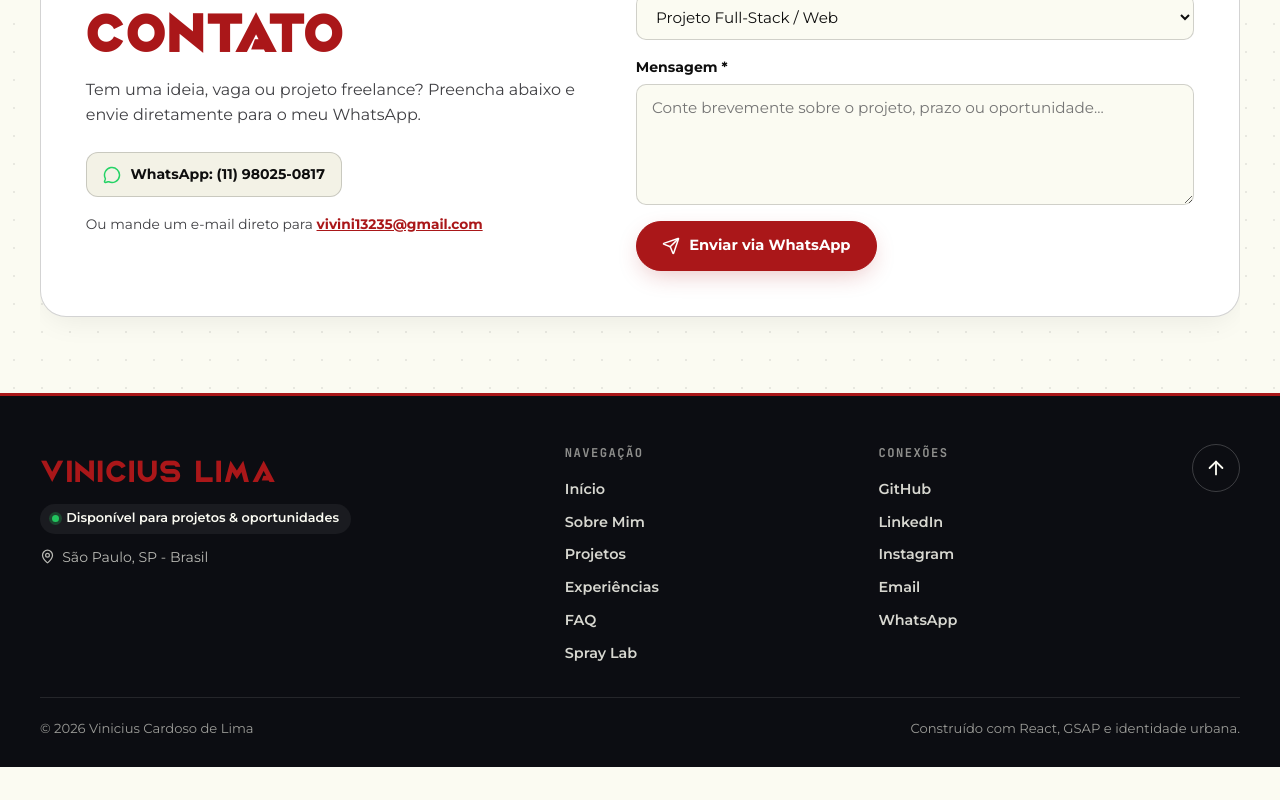
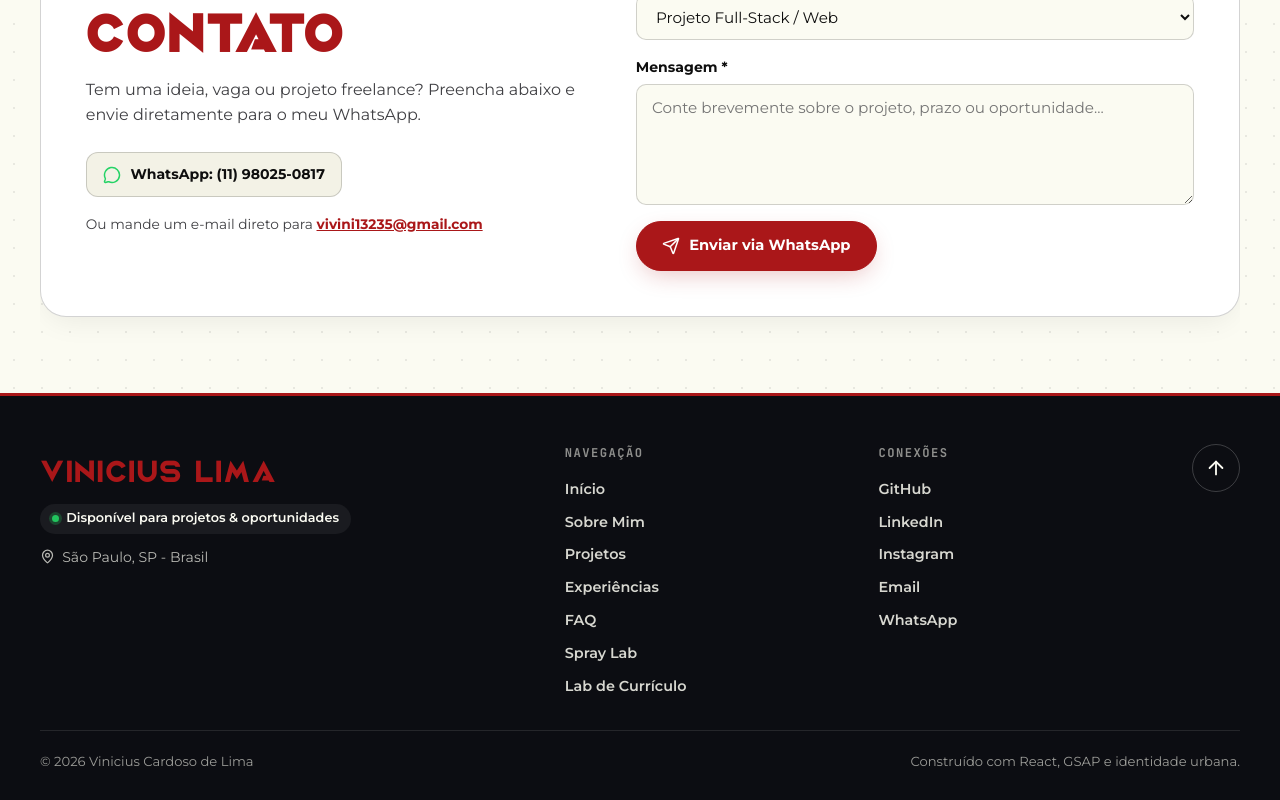
Before and after one commit to Vinnywho/Vinicius-Lima-Portifolio, a React (Vite) app: page /cv-lab in a window 1280 px wide. Shown: the part 2818-3618 px from the top of the page. Before the commit the page ends 3585 px from the top, so only its background shows below. Built offline with nearby package versions, Linux system fonts and the light colour scheme.

Commit message:
update: link cv-lab

```diff
--- a/src/components/Footer.jsx
+++ b/src/components/Footer.jsx
@@ -86,6 +86,17 @@ export default function Footer() {
                   {t.nav.sprayLab}
                 </button>
               </li>
+              <li>
+                <button
+                  type="button"
+                  onClick={() => {
+                    navigate('/cv-lab');
+                    window.scrollTo({ top: 0, behavior: 'smooth' });
+                  }}
+                >
+                  {t.nav.cvLab}
+                </button>
+              </li>
             </ul>
           </div>
 
```
